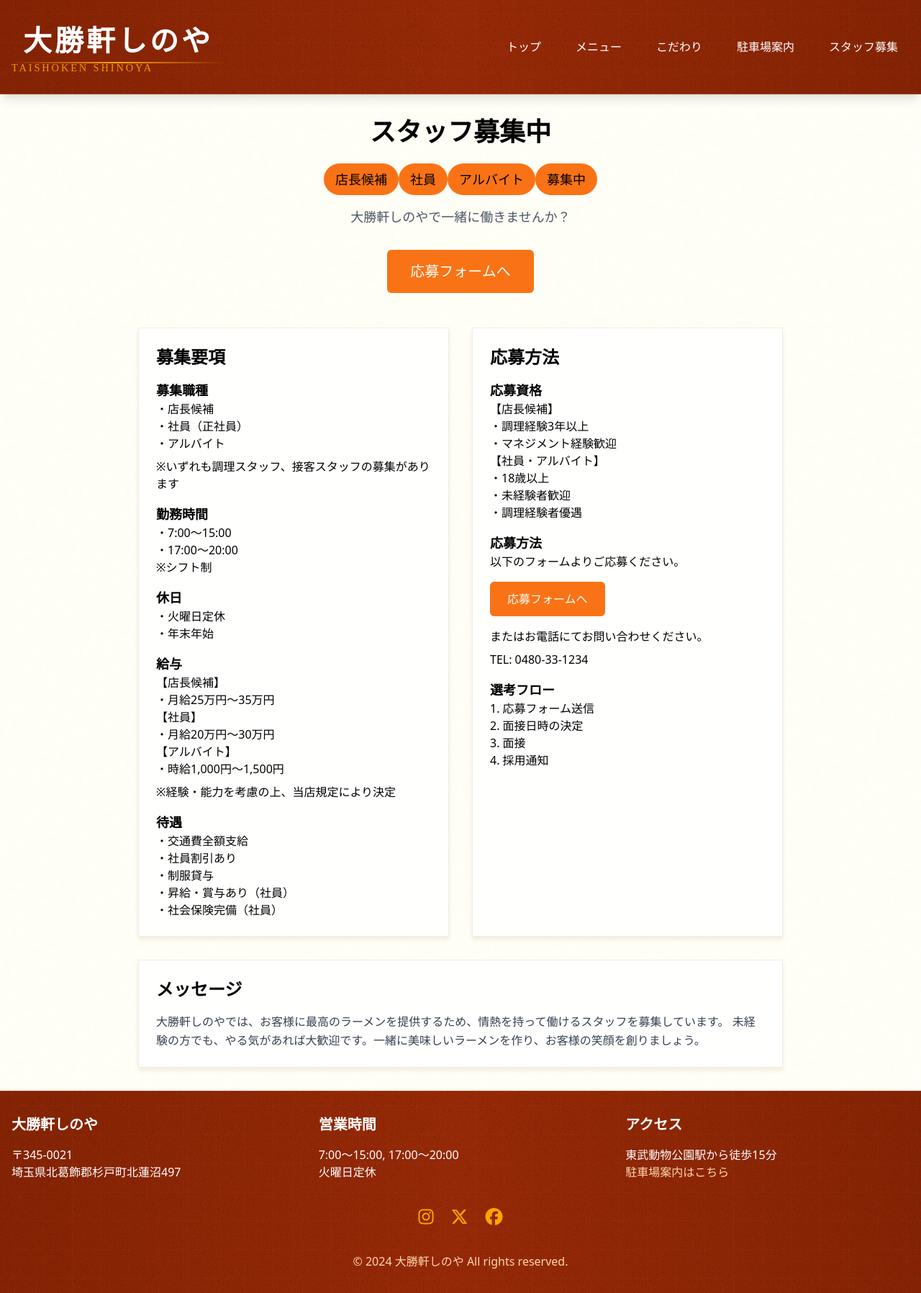
After one commit to Novo-01/taishoken-shinoya, a Flask app: page /recruitment in a window 1280 px wide. The commit adds this page. Shown: the whole page at 72% size. Run offline with Flask 3, Linux system fonts and the light colour scheme; style sheets or scripts are compiled from the project's sources.

```diff
--- a/app/templates/base.html
+++ b/app/templates/base.html
@@ -267,6 +267,7 @@
                         <a href="/menu" class="nav-item text-white hover:text-orange-200 transition duration-300">メニュー</a>
                         <a href="/story" class="nav-item text-white hover:text-orange-200 transition duration-300">こだわり</a>
                         <a href="/parking" class="nav-item text-white hover:text-orange-200 transition duration-300">駐車場案内</a>
+                        <a href="/recruitment" class="nav-item text-white hover:text-orange-200 transition duration-300">スタッフ募集</a>
                     </nav>
                 </div>
             </div>
--- /dev/null
+++ b/app/templates/recruitment.html
@@ -0,0 +1,112 @@
+{% extends "base.html" %}
+
+{% block content %}
+<div class="max-w-4xl mx-auto space-y-8">
+    <div class="text-center mb-12">
+        <h1 class="text-4xl font-bold mb-6">スタッフ募集中</h1>
+        <div class="flex flex-wrap justify-center mb-4">
+            <span class="px-4 py-2 bg-orange-500 text-black rounded-full text-lg font-medium">店長候補</span>
+            <span class="px-4 py-2 bg-orange-500 text-black rounded-full text-lg font-medium">社員</span>
+            <span class="px-4 py-2 bg-orange-500 text-black rounded-full text-lg font-medium">アルバイト</span>
+            <span class="px-4 py-2 bg-orange-500 text-black rounded-full text-lg font-medium">募集中</span>
+        </div>
+        <p class="text-gray-600 text-lg">大勝軒しのやで一緒に働きませんか？</p>
+        <div class="mt-8">
+            <a href="{{ url_for('main.recruitment_form') }}"
+               class="inline-block px-8 py-4 bg-orange-500 text-white text-xl font-medium rounded-md hover:bg-orange-600 focus:outline-none focus:ring-2 focus:ring-orange-500 focus:ring-offset-2">
+                応募フォームへ
+            </a>
+        </div>
+    </div>
+
+    <div class="grid grid-cols-1 md:grid-cols-2 gap-8">
+        <!-- 募集要項 -->
+        <div class="card p-6">
+            <h2 class="text-2xl font-bold mb-4">募集要項</h2>
+            <div class="space-y-4">
+                <div>
+                    <h3 class="font-bold text-lg">募集職種</h3>
+                    <p>・店長候補</p>
+                    <p>・社員（正社員）</p>
+                    <p>・アルバイト</p>
+                    <p class="mt-2">※いずれも調理スタッフ、接客スタッフの募集があります</p>
+                </div>
+                <div>
+                    <h3 class="font-bold text-lg">勤務時間</h3>
+                    <p>・7:00～15:00</p>
+                    <p>・17:00～20:00</p>
+                    <p>※シフト制</p>
+                </div>
+                <div>
+                    <h3 class="font-bold text-lg">休日</h3>
+                    <p>・火曜日定休</p>
+                    <p>・年末年始</p>
+                </div>
+                <div>
+                    <h3 class="font-bold text-lg">給与</h3>
+                    <p>【店長候補】</p>
+                    <p>・月給25万円～35万円</p>
+                    <p>【社員】</p>
+                    <p>・月給20万円～30万円</p>
+                    <p>【アルバイト】</p>
+                    <p>・時給1,000円～1,500円</p>
+                    <p class="mt-2">※経験・能力を考慮の上、当店規定により決定</p>
+                </div>
+                <div>
+                    <h3 class="font-bold text-lg">待遇</h3>
+                    <p>・交通費全額支給</p>
+                    <p>・社員割引あり</p>
+                    <p>・制服貸与</p>
+                    <p>・昇給・賞与あり（社員）</p>
+                    <p>・社会保険完備（社員）</p>
+                </div>
+            </div>
+        </div>
+
+        <!-- 応募方法 -->
+        <div class="card p-6">
+            <h2 class="text-2xl font-bold mb-4">応募方法</h2>
+            <div class="space-y-4">
+                <div>
+                    <h3 class="font-bold text-lg">応募資格</h3>
+                    <p>【店長候補】</p>
+                    <p>・調理経験3年以上</p>
+                    <p>・マネジメント経験歓迎</p>
+                    <p>【社員・アルバイト】</p>
+                    <p>・18歳以上</p>
+                    <p>・未経験者歓迎</p>
+                    <p>・調理経験者優遇</p>
+                </div>
+                <div>
+                    <h3 class="font-bold text-lg">応募方法</h3>
+                    <p>以下のフォームよりご応募ください。</p>
+                    <div class="mt-4">
+                        <a href="{{ url_for('main.recruitment_form') }}"
+                           class="inline-block px-6 py-3 bg-orange-500 text-white font-medium rounded-md hover:bg-orange-600 focus:outline-none focus:ring-2 focus:ring-orange-500 focus:ring-offset-2">
+                            応募フォームへ
+                        </a>
+                    </div>
+                    <p class="mt-4">またはお電話にてお問い合わせください。</p>
+                    <p class="mt-2">TEL: 0480-33-1234</p>
+                </div>
+                <div>
+                    <h3 class="font-bold text-lg">選考フロー</h3>
+                    <p>1. 応募フォーム送信</p>
+                    <p>2. 面接日時の決定</p>
+                    <p>3. 面接</p>
+                    <p>4. 採用通知</p>
+                </div>
+            </div>
+        </div>
+    </div>
+
+    <!-- メッセージ -->
+    <div class="card p-6 mt-8">
+        <h2 class="text-2xl font-bold mb-4">メッセージ</h2>
+        <p class="text-gray-700 leading-relaxed">
+            大勝軒しのやでは、お客様に最高のラーメンを提供するため、情熱を持って働けるスタッフを募集しています。
+            未経験の方でも、やる気があれば大歓迎です。一緒に美味しいラーメンを作り、お客様の笑顔を創りましょう。
+        </p>
+    </div>
+</div>
+{% endblock %}
--- a/app/views/main.py
+++ b/app/views/main.py
@@ -1,4 +1,4 @@
-from flask import Blueprint, render_template
+from flask import Blueprint, render_template, request, redirect, url_for, flash
 
 main_bp = Blueprint('main', __name__)
 
@@ -29,3 +29,31 @@ def sns():
 @main_bp.route('/parking')
 def parking():
     return render_template('parking.html')
+
+@main_bp.route('/recruitment')
+def recruitment():
+    return render_template('recruitment.html')
+
+@main_bp.route('/recruitment/form')
+def recruitment_form():
+    return render_template('recruitment_form.html')
+
+@main_bp.route('/recruitment/submit', methods=['POST'])
+def submit_recruitment():
+    # フォームデータの取得
+    name = request.form.get('name')
+    furigana = request.form.get('furigana')
+    phone = request.form.get('phone')
+    email = request.form.get('email')
+    birthdate = request.form.get('birthdate')
+    employment_type = request.form.get('employment_type')
+    position = request.form.get('position')
+    work_time = request.form.getlist('work_time')
+    experience = request.form.get('experience')
+    message = request.form.get('message')
+
+    # ここでメール送信などの処理を実装
+    # 例: send_email(name, email, ...)
+
+    flash('応募ありがとうございます。内容を確認次第、ご連絡させていただきます。', 'success')
+    return redirect(url_for('main.recruitment'))
```
Also changed, not shown: app/templates/recruitment_form.html (added, +109 -0 lines).
